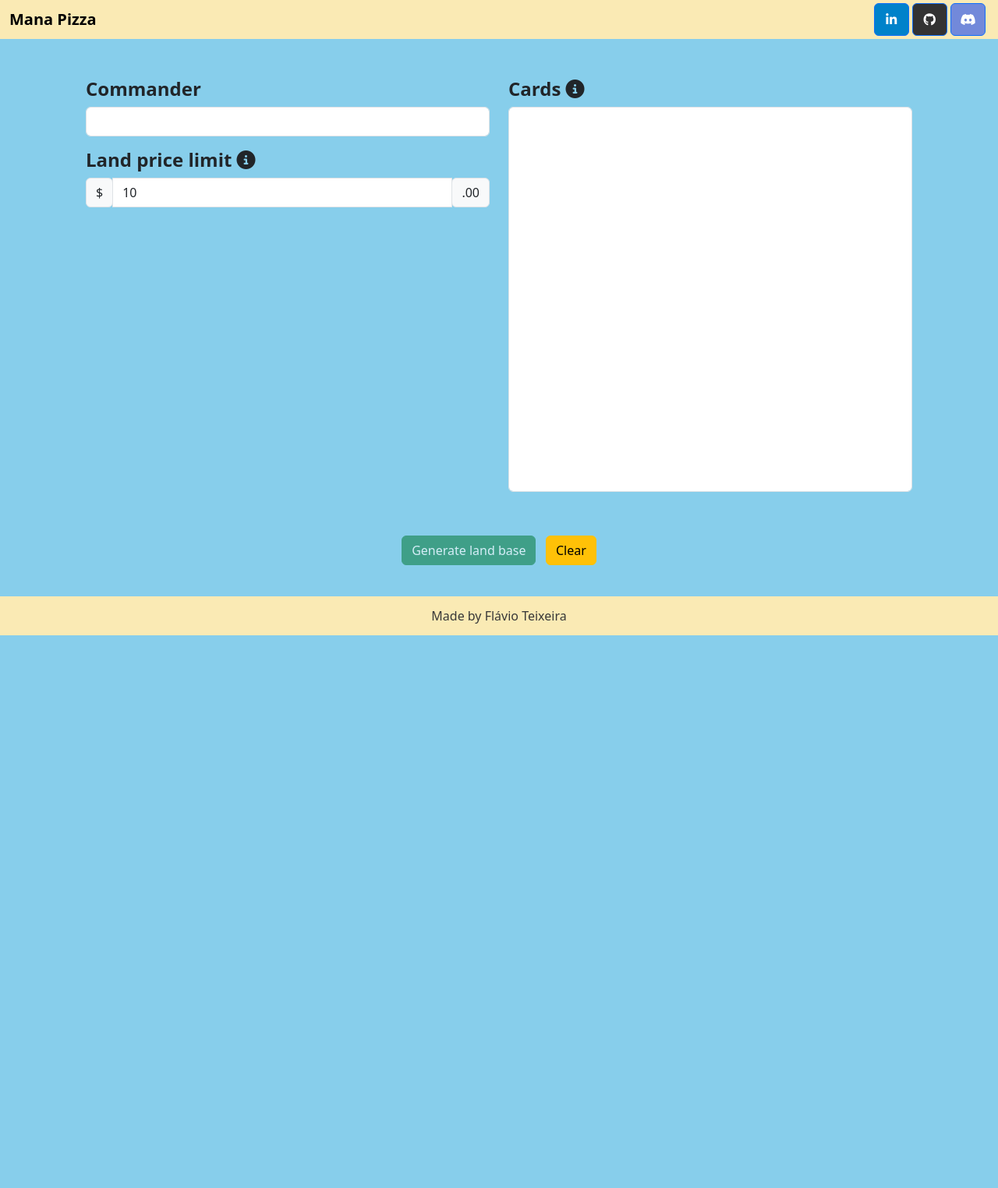
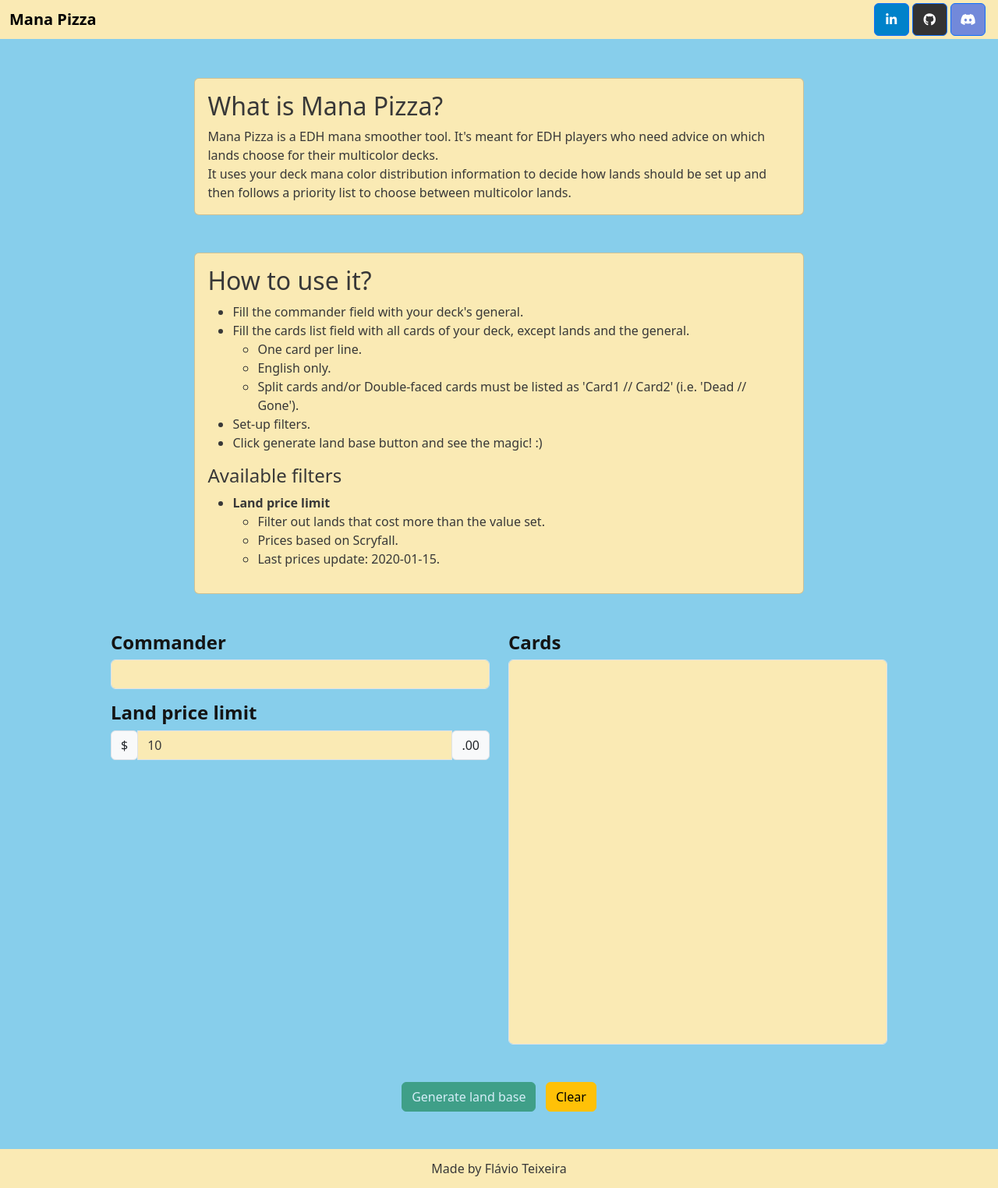
Before and after one commit to flavsdotpy/mana-pizza, a Flask app: template app/templates/index.html in a window 1280 px wide. Shown: the whole page at 78% size. Before the commit the page ends 815 px from the top, so only its background shows below. Run offline with Flask 3, Linux system fonts and the light colour scheme; the template is opened without the code that fills it: most values are stand-ins (such as "Sample title", 1, 10 or a date in 2020); parts of the project's set-up code (start-up, migrations or seed data) failed here and were passed over.

Commit message:
Added information sessions to website. Added support for any char case when listing cards.

```diff
--- a/app/static/styles.css
+++ b/app/static/styles.css
@@ -1,5 +1,5 @@
 body {
-    background-color: skyblue;
+    background-color: #faeab4;
 }
 
 textarea {
@@ -74,6 +74,13 @@ display: block;
     width: 100%;
 }
 
+.card-info {
+    min-width: 750px;
+    width: 70%;
+    margin-left: auto;
+    margin-right: auto;
+}
+
 .btn-social {
     width: 45px;
     padding: .5rem;
@@ -82,6 +89,11 @@ display: block;
 .alt-bg {
     background-color: #faeab4;
     color: #383838
+}
+
+.bg {
+    background-color: skyblue;
+    color: #141414;
 }
 
 #body-container {
--- a/app/templates/index.html
+++ b/app/templates/index.html
@@ -13,7 +13,7 @@
     <meta name="csrf-token" content="{{ csrf_token() }}">
 </head>
 <body>
-    <div id="body-container">
+    <div id="body-container" class="bg">
         <div class="navbar navbar-expand alt-bg p-1 safe-width">
             <span class="navbar-brand mb-0 h1 p-2">Mana Pizza</span>
             <div class="container-fluid justify-content-end">
@@ -27,30 +27,51 @@
         </div>
         <div id="content-wrapper">
             <div class="container safe-width">
+                <div class="card card-info alt-bg p-3 mt-5" id="descriptionCard">
+                    <h2>What is Mana Pizza?</h1>
+                    Mana Pizza is a EDH mana smoother tool. It's meant for EDH players who need advice on which lands choose for their multicolor decks.<br/>
+                    It uses your deck mana color distribution information to decide how lands should be set up and then follows a priority list to choose between multicolor lands.
+                </div>
+                <div class="card card-info alt-bg p-3 mt-5" id="howToCard">
+                    <h2>How to use it?</h1>
+                    <ul>
+                        <li>Fill the commander field with your deck's general.</li>
+                        <li>Fill the cards list field with all cards of your deck, except lands and the general.</li>
+                        <ul>
+                            <li>One card per line.</li>
+                            <li>English only.</li>
+                            <li>Split cards and/or Double-faced cards must be listed as 'Card1 // Card2' (i.e. 'Dead // Gone').</li>
+                        </ul>
+                        <li>Set-up filters.</li>
+                        <li>Click generate land base button and see the magic! :)</li>
+                    </ul>
+                    <h4>Available filters</h3>
+                    <ul>
+                        <li><b>Land price limit</b></li>
+                        <ul>
+                            <li>Filter out lands that cost more than the value set.</li>
+                            <li>Prices based on Scryfall.</li>
+                            <li>Last prices update: {{last_update}}.</li>
+                        </ul>
+                    </ul>
+                </div>
 
-                <div class="row m-3">
+                <div class="row m-5">
                     <div class="col-6">
                         <div class="col-12 mb-3">
                             <label for="inputCommander" class="form-label h4">Commander</label>
-                            <input id="inputCommander" class="form-control"></input>
+                            <input id="inputCommander" class="form-control alt-bg"></input>
                         </div>
                         <div class="col-12 mb-3">
                             <label for="inputPriceLimit" class="form-label h4">
                                 Land price limit
-                                <i class="fa-solid fa-circle-info justify-content-end"
-                                    data-bs-toggle="tooltip"
-                                    data-bs-html="true"
-                                    data-bs-custom-class="custom-tooltip"
-                                    data-bs-placement="top"
-                                    title="Prices based on Scryfall, updated daily. <br/>
-                                           Last price update: {{ last_update }}"></i>
                             </label>
 
                             <div class="input-group mb-3">
                                 <div class="input-group-prepend">
                                 <span class="input-group-text" id="basic-addon1">$</span>
                                 </div>
-                                <input id="inputPriceLimit" class="form-control" type="number" value="10"></input>
+                                <input id="inputPriceLimit" class="form-control alt-bg" type="number" value="10"></input>
                                 <div class="input-group-append">
                                     <span class="input-group-text">.00</span>
                                 </div>
@@ -61,39 +82,31 @@
                     <div class="col-6">
                         <label for="inputCards" class="form-label h4">
                             Cards
-                            <i class="fa-solid fa-circle-info"
-                            data-bs-toggle="tooltip"
-                            data-bs-html="true"
-                            data-bs-custom-class="custom-tooltip"
-                            data-bs-placement="top"
-                            title="All non-land cards, except the commander. <br/>
-                                    One per line, English names only. <br/>
-                                    Split cards and/or Double-faced cards must be listed as 'Card1 // Card2', i.e. 'Dead // Gone'."></i>
                         </label>
-                        <textarea id="inputCards" class="form-control" rows="20"></textarea>
+                        <textarea id="inputCards" class="form-control alt-bg" rows="20"></textarea>
                     </div>
                 </div>
-                <br/>
-                <div class="row row-cols-auto justify-content-md-center m-3">
+
+                <div class="row row-cols-auto justify-content-md-center m-5">
                     <button id="calculateButton" class="btn btn-success ml-3 mr-3">Generate land base</button>&nbsp;&nbsp;&nbsp;
                     <button id="clearButton" class="btn btn-warning">Clear</button>
                 </div>
             </div>
-            <br/>
             <div class="container safe-width hidden" id="outputDiv">
-                <div class="row m-3">
+                <div class="row m-5">
                     <div class="col-6 mb-3">
                         <span class="h4">Stats</span>
-                        <div class="col-12 mt-3">
+                        <div class="card alt-bg p-3 mt-2">
+                            <div class="col-12 mb-2">
                                 <span>Total CMC: </span><span id="spanTotalCMC"></span>
                             </div>
-                        <div class="col-12 mt-3">
+                            <div class="col-12 mb-2">
                                 <span>Avg. CMC w/ Lands: </span><span id="spanAvgCMC"></span>
                             </div>
-                        <div class="col-12 mt-3">
+                            <div class="col-12 mb-2">
                                 <span>Avg. CMC w/o Lands: </span><span id="spanAvgCMCNoLands"></span>
                             </div>
-                        <div class="col-12 mt-3">
+                            <div class="col-12 mb-2">
                                 <span>Color Distribution: </span><br/>
                                 &#9;&#9;<span id="spanPercentW" class="showNewLine"></span>
                                 &#9;&#9;<span id="spanPercentU" class="showNewLine"></span>
@@ -101,22 +114,23 @@
                                 &#9;&#9;<span id="spanPercentR" class="showNewLine"></span>
                                 &#9;&#9;<span id="spanPercentG" class="showNewLine"></span>
                             </div>
-                        <div class="col-12 mt-3">
+                            <div class="col-12">
                                 <span>Total land base price: $</span><span id="spanPrice"></span>
+                            </div>
                         </div>
                     </div>
                     <div class="col-6 mb-3">
                         <div class="text-wrap">
                             <label for="outputLands" class="form-label h4">Selected Lands</label>
-                            <textarea id="outputLands" class="form-control"  rows="20" readonly></textarea>
+                            <textarea id="outputLands" class="form-control alt-bg"  rows="20" readonly></textarea>
                             <div id="copyResult" class="clipboard icon"></div>
                         </div>
                     </div>
                 </div>
             </div>
             <div class="container safe-width hidden" id="errorsDiv">
+                <div class="row card alt-bg m-5 p-3">
                     <h2 class="p-2 text-center">Error</h1>
-                <div class="row m-3">
                     <div class="col-12 mb-3">
                         <span id="spanErrors" class="showNewLine"></span>
                     </div>
--- a/scripts/update_db.py
+++ b/scripts/update_db.py
@@ -86,7 +86,7 @@ def parse_db():
 
             card_name = card.get("flavor_name", card["name"])
 
-            db_full[card_name][f'{card["set"]}#{card["collector_number"]}'] = {
+            db_full[card_name.upper()][f'{card["set"]}#{card["collector_number"]}'] = {
                 "price": float(card.get("prices", dict()).get("usd", inf) or inf),
                 "name": card_name,
                 "color_identity": card.get("color_identity"),
```
Also changed, not shown: library/mana_pizza/commons/db.py (+4 -3 lines). Lines whose indentation alone changed are shown as unchanged.
